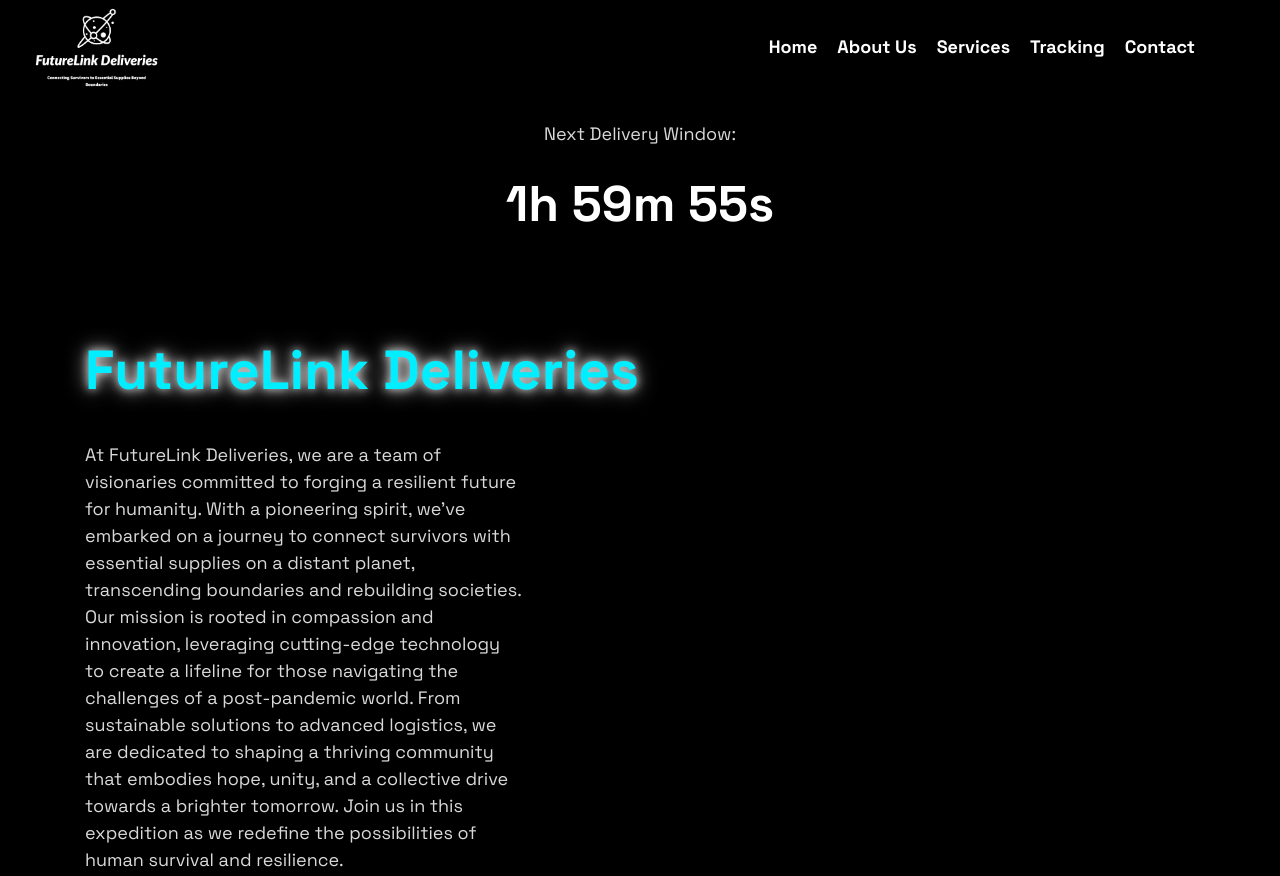
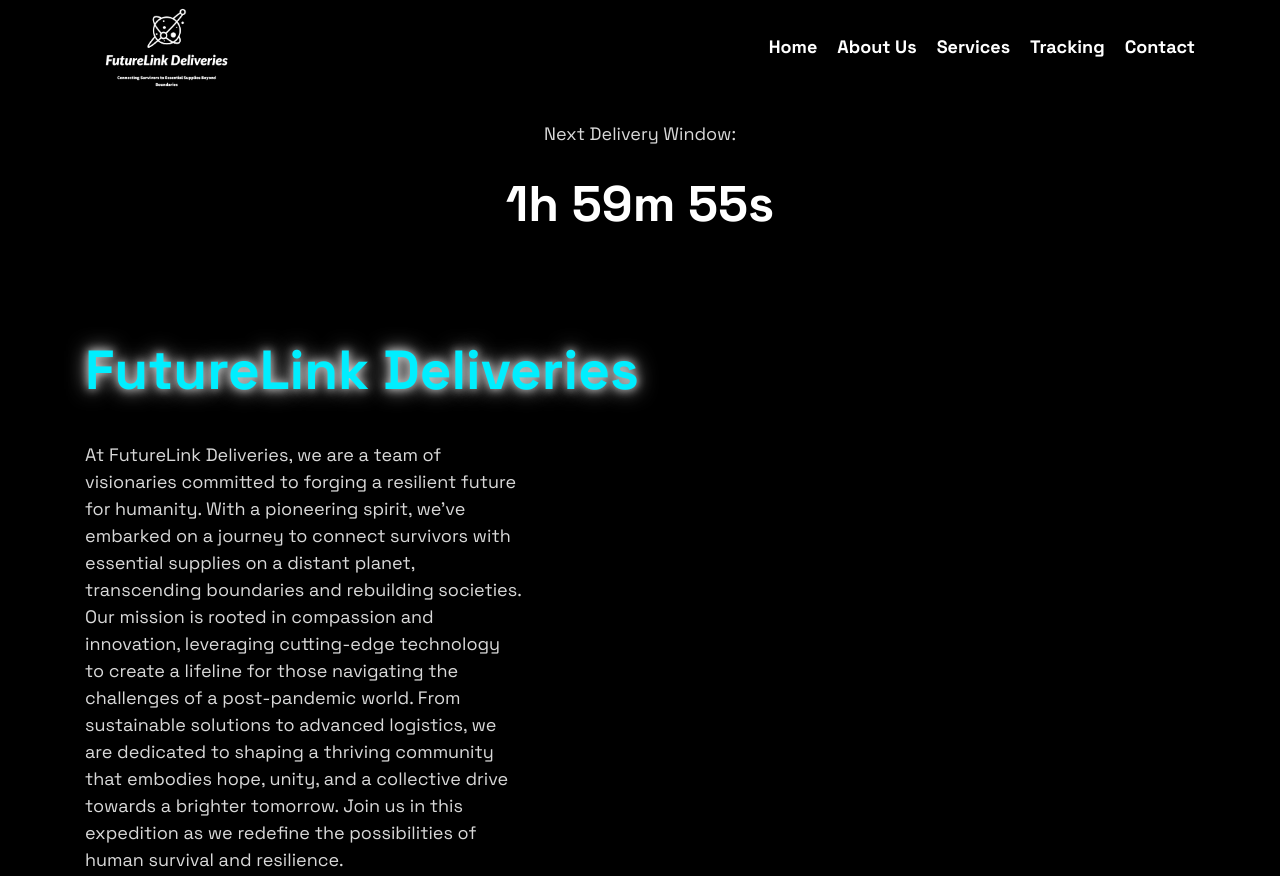
Before and after one commit to KathyayiniKamath/exodus, a plain HTML site: page index.html in a window 1280 px wide. Shown: the top 876 px of the page. Drawn offline with nearby package versions, Linux system fonts and the light colour scheme.

Commit message:
Update style.css

```diff
--- a/css/style.css
+++ b/css/style.css
@@ -214,7 +214,7 @@ nav{
   line-height: 1;
   cursor: pointer;
   text-decoration: none;
-  margin-left: -60px;
+  margin-left: 10px;
 
 }
 .header-social{
```
